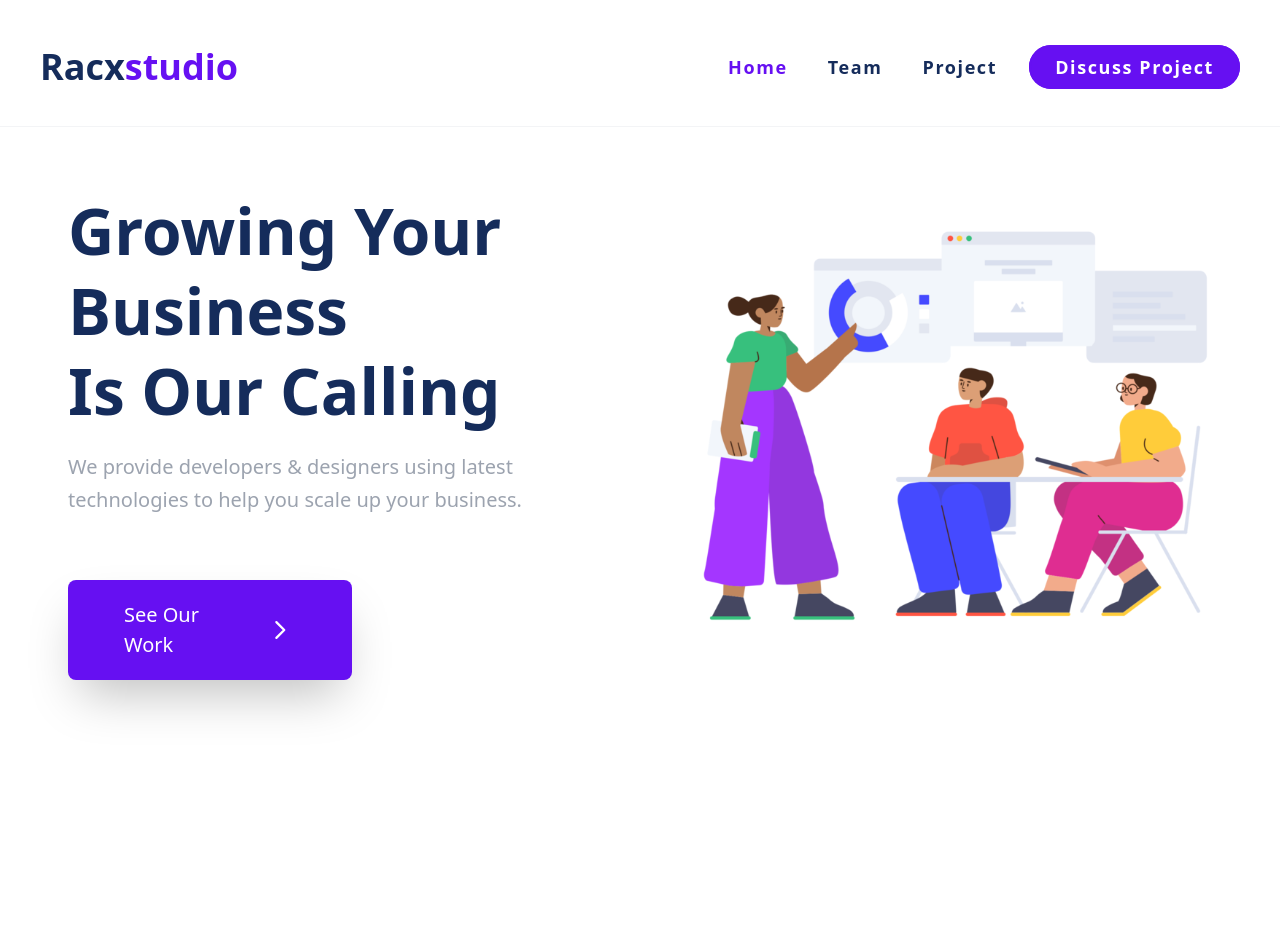
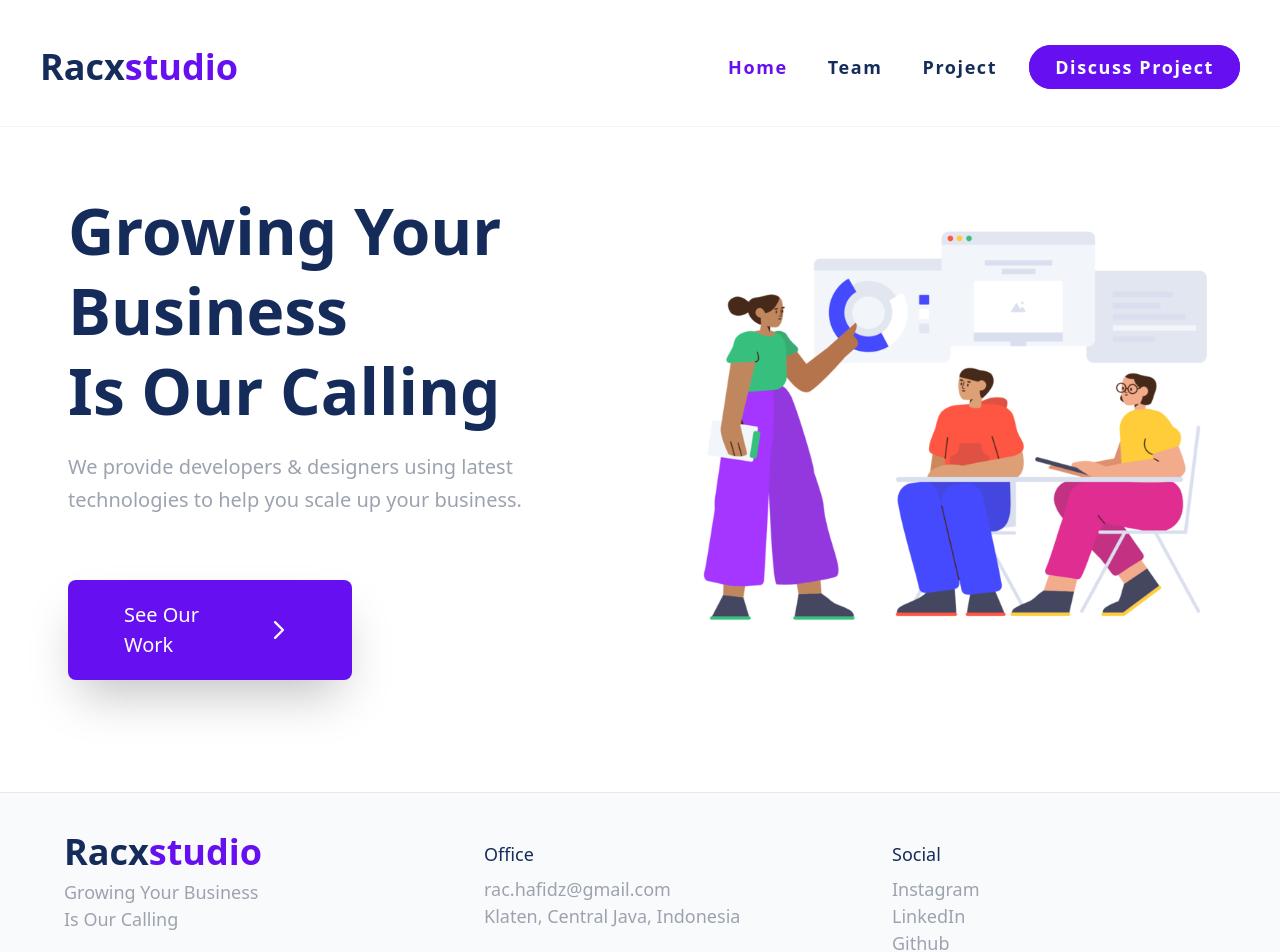
Before and after one commit to usman4222/Company-Portfolio, a React (Vite) app: page / in a window 1280 px wide. Shown: the top 952 px of the page. Before the commit the page ends 800 px from the top, so only its background shows below. Built offline with nearby package versions, Linux system fonts and the light colour scheme.

Commit message:
New Changes

```diff
--- a/src/App.jsx
+++ b/src/App.jsx
@@ -1,12 +1,12 @@
 import React from 'react';
 import { BrowserRouter, Routes, Route } from 'react-router-dom';
-import LandingPage from './Pages/LandingPge';
+import LandingPge from './Pages/LandingPge';
 
 function App() {
   return (
     <BrowserRouter>
       <Routes>
-        <Route path='/' element={<LandingPage />} />
+        <Route path='/' element={<LandingPge />} />
       </Routes>
     </BrowserRouter>
   );
--- a/src/Pages/LandingPge.jsx
+++ b/src/Pages/LandingPge.jsx
@@ -1,6 +1,7 @@
 import React, { Component } from 'react';
-import Hero from '../Components/HeroSection';
-import Header from '../Components/Head';
+import Foot from '../Components/Foot';
+import HeroSecion from '../Components/HeroSection';
+import Head from '../Components/Head';
 
 export default class LandingPage extends Component {
     componentDidMount() {
@@ -10,8 +11,9 @@ export default class LandingPage extends Component {
     render() {
         return (
             <>
-                <Header {...this.props} />
-                <Hero {...this.props} />
+                <Head {...this.props} />
+                <HeroSecion {...this.props} />
+                <Foot />
             </>
         );
     }
```
